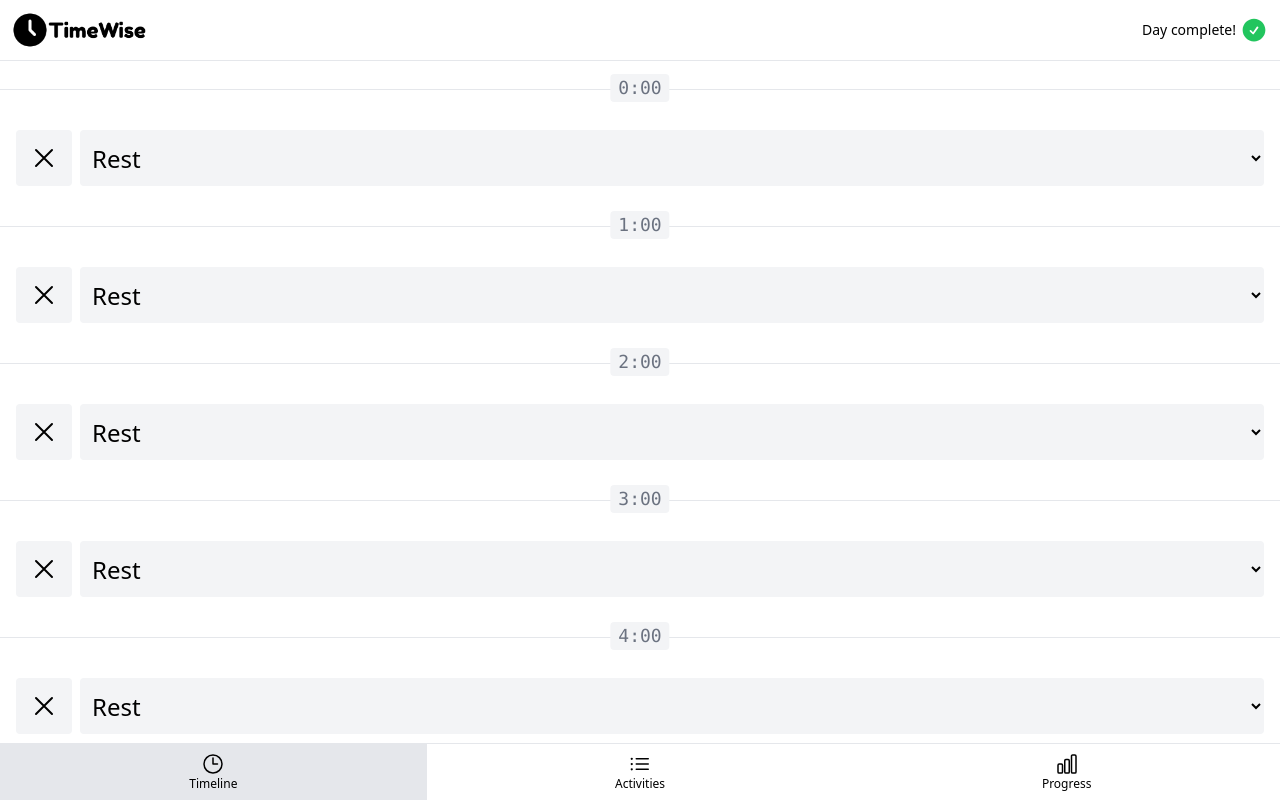
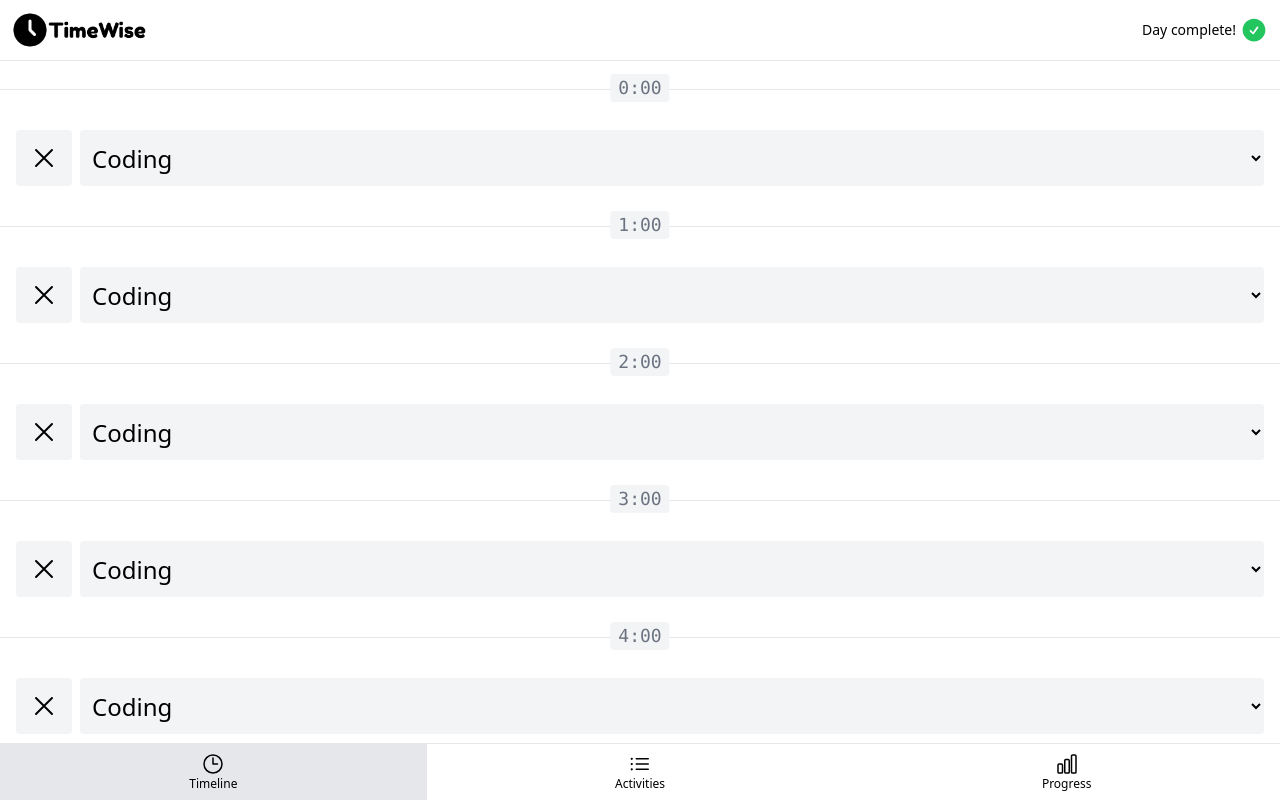
Before and after one commit to vinniecodez/timewise, a Vue app: page /#timeline in a window 1280 px wide. Shown: the top 802 px of the page. Built offline with nearby package versions, Linux system fonts and the light colour scheme.

Commit message:
24. Computed property

```diff
--- a/src/components/BaseSelect.vue
+++ b/src/components/BaseSelect.vue
@@ -1,9 +1,10 @@
 <script setup>
+import { computed } from 'vue'
 import { XMarkIcon } from '@heroicons/vue/24/outline'
 import BaseButton from './BaseButton.vue';
-import { validateSelectOptions } from '@/validators';
+import { isNumberOrNull, isUndefinedOrNull, validateSelectOptions } from '@/validators';
 
-defineProps({
+const props = defineProps({
   selected: Number,
   placeholder: {
     required: true,
@@ -17,10 +18,10 @@ defineProps({
 })
 
 const emit = defineEmits({
-	select(value) {
-		return typeof value === 'number'
-	}
+	select: isNumberOrNull
 })
+
+const isNotSelected = computed(() => isUndefinedOrNull(props.selected))
 </script>
 
 <template>
@@ -32,7 +33,13 @@ const emit = defineEmits({
 			class="w-full truncate rounded bg-gray-100 py-1 px-2 text-2xl"
 			@change="emit('select', +$event.target.value)"
 		>
-			<option selected disabled value="">{{ placeholder }}</option>
+			<option
+				:selected="isNotSelected"
+				disabled
+				value=""
+			>
+				{{ placeholder }}
+			</option>
 			<option
 				v-for="{ value, label } in options"
 				:key="value"
--- a/src/components/TimelineItem.vue
+++ b/src/components/TimelineItem.vue
@@ -24,7 +24,7 @@ const options = [
 	{value: 3, label: 'Training'}
 ]
 
-const selectedActivityId = ref(0)
+const selectedActivityId = ref(1)
 </script>
 
 <template>
--- a/src/validators.js
+++ b/src/validators.js
@@ -9,13 +9,45 @@ export function validateTimelineItems(timelineItems) {
 }
 
 export function isTimelineItemValid({ hour }) {
-	return typeof hour === 'number' && hour >= MIDNIGHT_HOUR && hour < HOURS_IN_DAY
+	return isHourValid(hour)
 }
 
 export function validateSelectOptions(options) {
 	return options.every(isSelectOptionValid)
 }
 
+export function isUndefinedOrNull(value) {
+	return isUndefined(value) || isNull(value)
+}
+
+export function isNumberOrNull(value) {
+	return isNumber(value) || isNull(value)
+}
+
 function isSelectOptionValid({ value, label }) {
-	return typeof value === 'number' && typeof label === 'string'
+	return isNumber(value) && isString(label)
 }
+
+function isHourValid(hour) {
+	return isNumber(hour) && isBetween(hour, MIDNIGHT_HOUR, HOURS_IN_DAY - 1)
+}
+
+function isBetween(value, start, end) {
+	return value >= start && value <= end
+}
+
+function isNumber(value) {
+	return typeof value === 'number'
+}
+
+function isString(value) {
+	return typeof value === 'string'
+}
+
+function isUndefined(value) {
+	return value === undefined
+}
+
+function isNull(value) {
+	return value === null
+}
```
